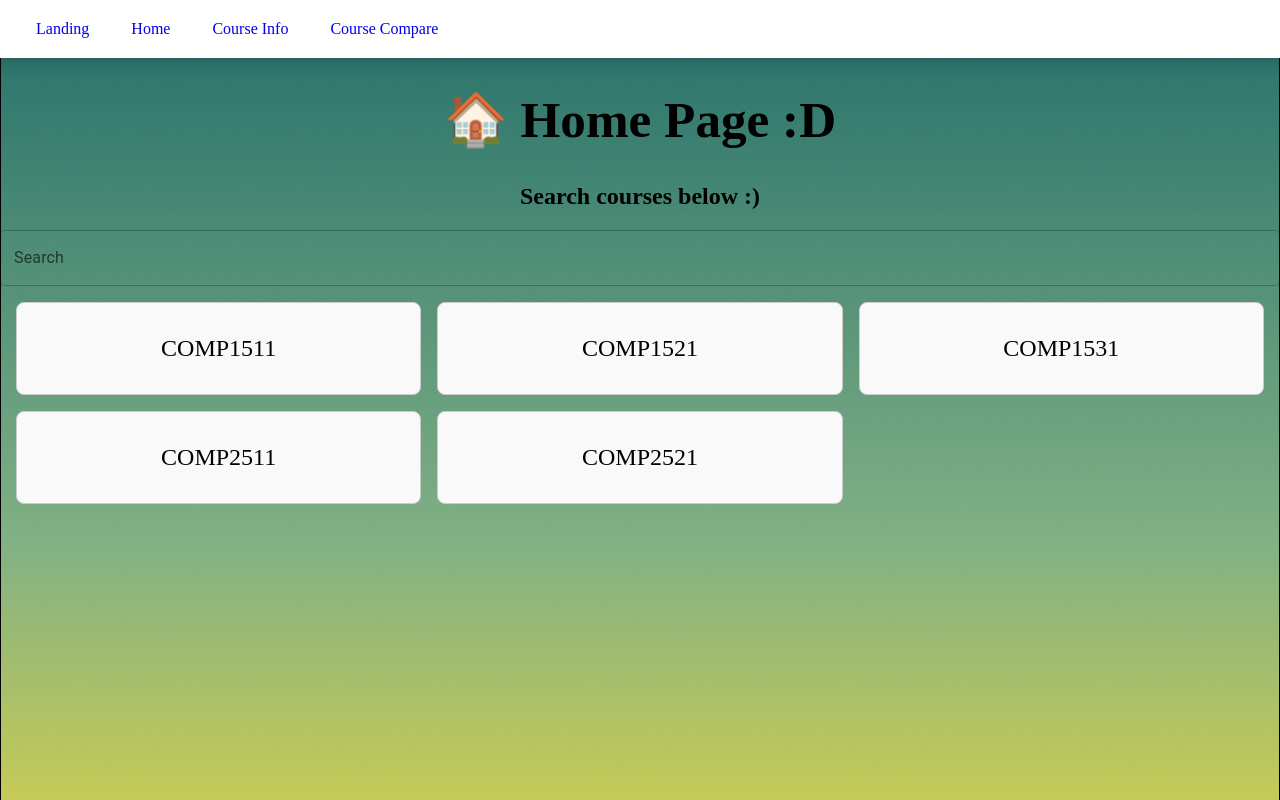
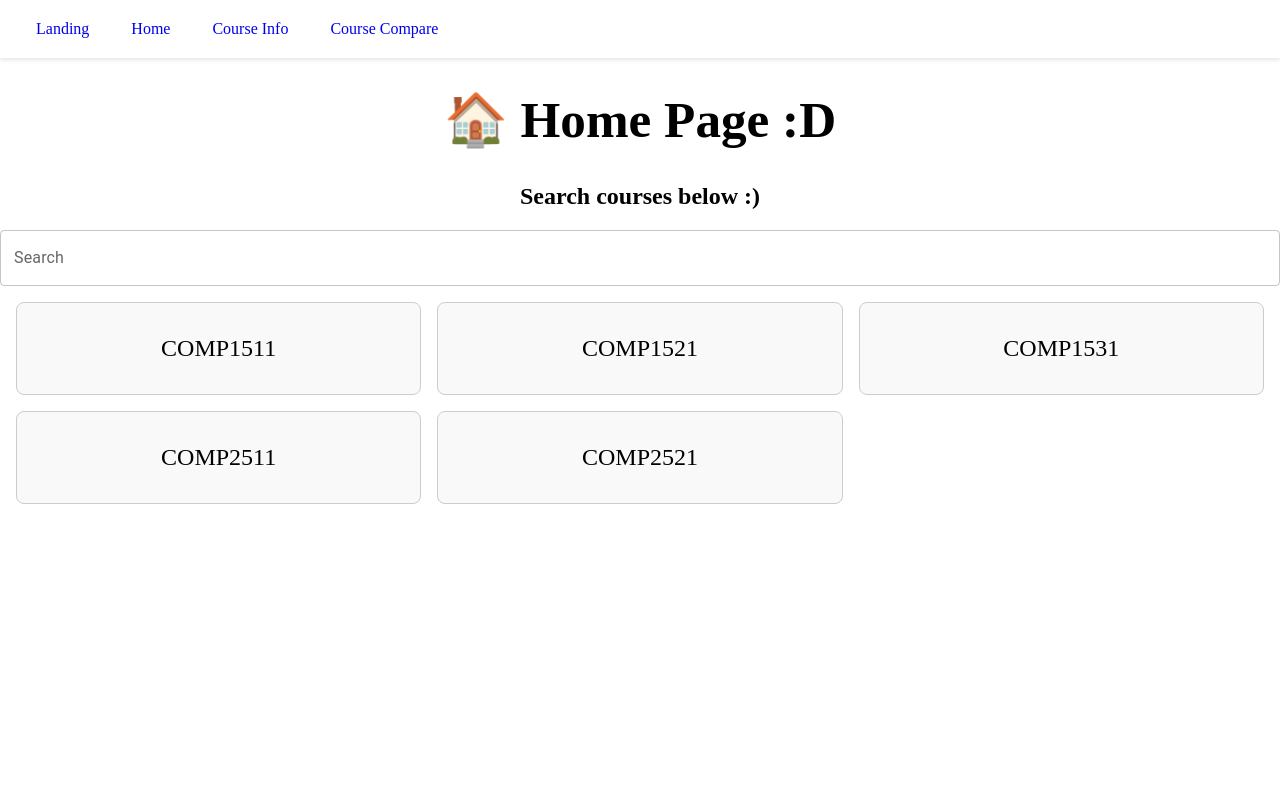
Before and after one commit to devsoc-unsw/trainee-ice-25t1, a React (Vite) app in the folder frontend/: page /home in a window 1280 px wide. Built offline with nearby package versions, Linux system fonts and the light colour scheme.

Commit message:
Remove/move further unnecessary css

```diff
--- a/frontend/src/App.css
+++ b/frontend/src/App.css
@@ -1,14 +1,14 @@
 #root {
   /* max-width: 1280px; */
-  margin: 0 auto;
+  /* margin: 0 auto; */
   /* padding: 2rem; */
   text-align: center;
 }
 
-.background {
+/* .background {
   min-height: 100vh;
   background-image: url("/background.png");
   background-size: cover;
   background-repeat: no-repeat;
   background-position: center;
-}
+} */
--- a/frontend/src/index.css
+++ b/frontend/src/index.css
@@ -1,9 +1,6 @@
-body {
+body, html {
   margin: 0;
-  display: flex;
-  place-items: center;
-  min-width: 320px;
-  min-height: 100vh;
+  padding: 0;
 }
 
 h1 {
```
